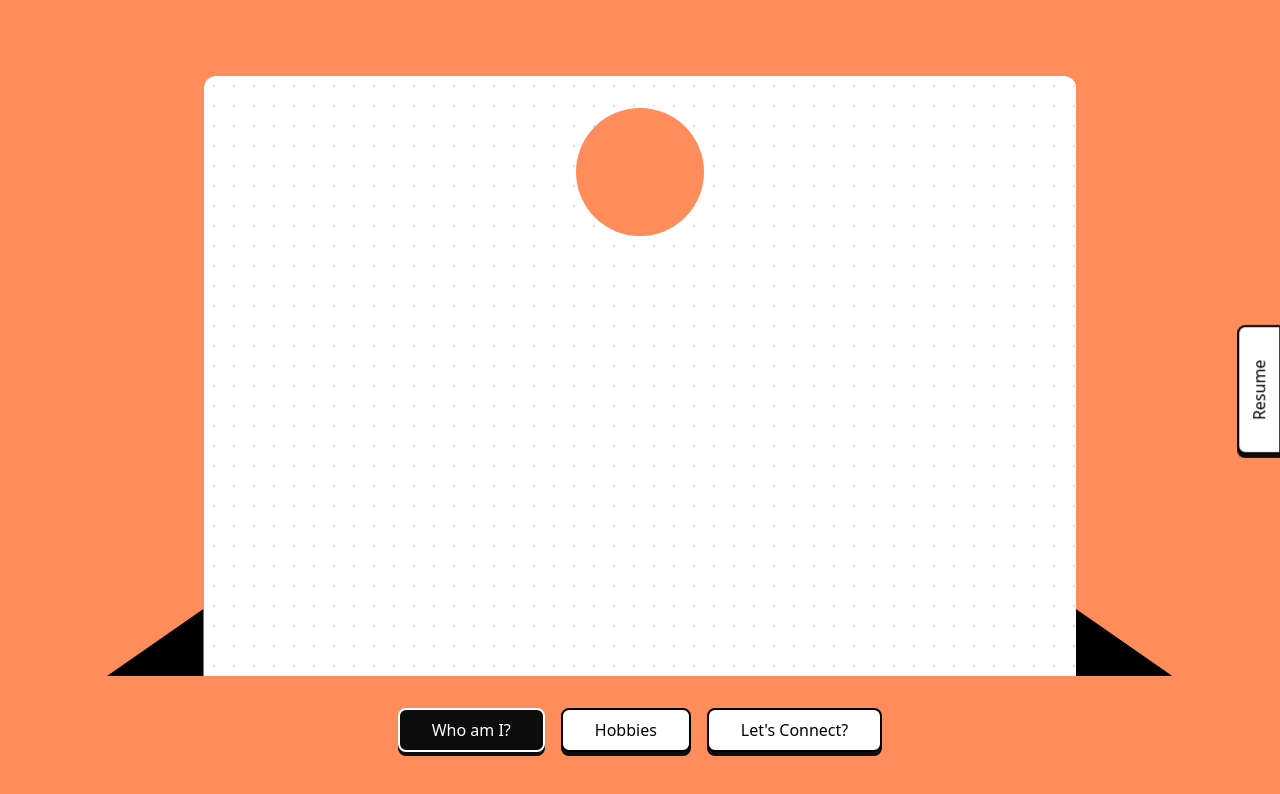
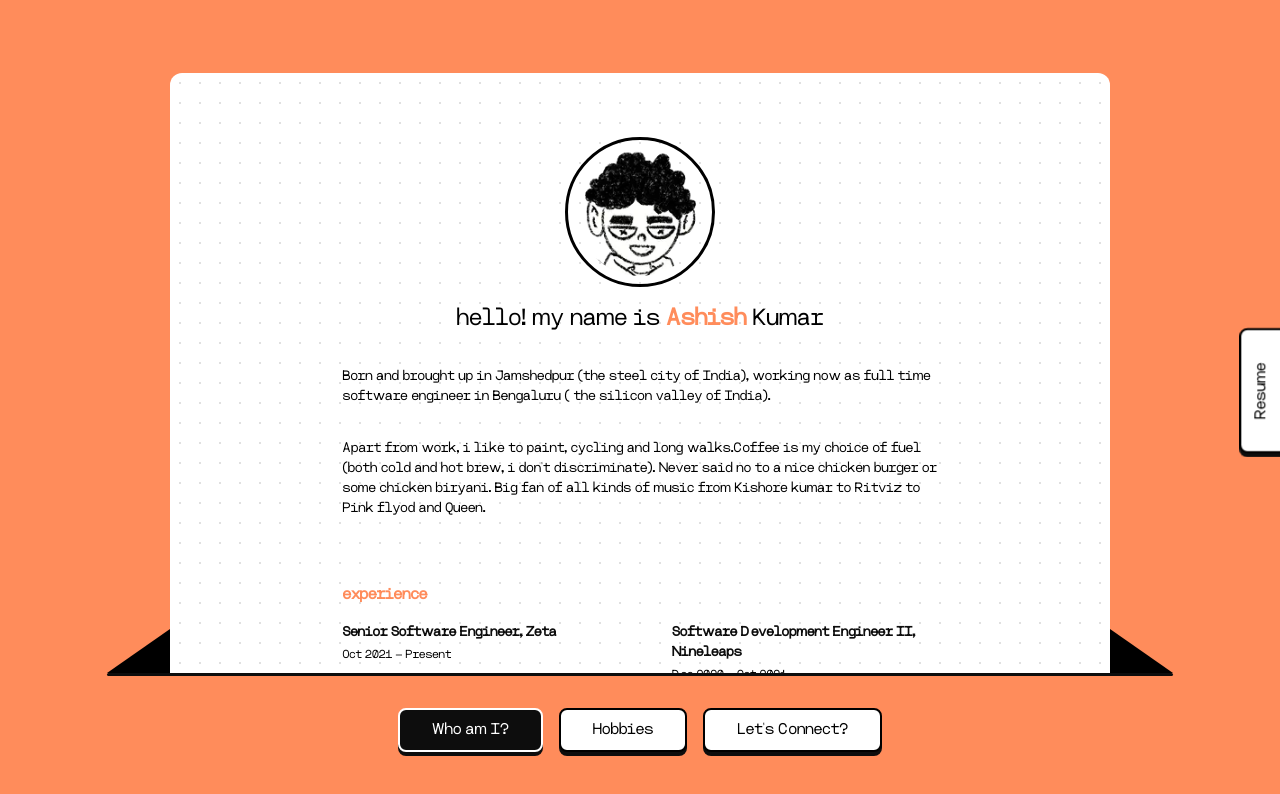
Before and after one commit to imashishks/portfolio-react, a React (Vite) app: page /whoami in a window 1280 px wide. Shown: the top 794 px of the page. Built offline with nearby package versions, Linux system fonts and the light colour scheme.

Commit message:
completed whoami page

```diff
--- a/src/App.tsx
+++ b/src/App.tsx
@@ -12,7 +12,7 @@ function App() {
   return (
     <BrowserRouter>
       <AppRoutes />
-      <Button className="fixed top-1/2 right-0 rotate-270 shadow-[-4px_0px_0_rgb(13,13,13)]! transform-[translate(25%,100%)] rounded-b-none! h-[44px] hover:h-[48px] hover:transform-[translate(25%,88%)]">
+      <Button className="fixed top-1/2 right-0 rotate-270 shadow-[-4px_0px_0_rgb(13,13,13)]! transform-[translate(25%,100%)] rounded-b-none! h-[44px] hover:h-[46px] hover:transform-[translate(26%,92%)]">
         Resume
       </Button>
     </BrowserRouter>
--- a/src/components/Layout.tsx
+++ b/src/components/Layout.tsx
@@ -22,19 +22,19 @@ function Layout({ children }: LayoutProps) {
   return (
     <div
       className={classNames(
-        "w-screen h-screen flex flex-col justify-end items-center transition-colors duration-400 ease-in-out",
+        "w-screen h-screen flex flex-col justify-end items-center transition-colors duration-400 ease-in-out ",
         backgroundClass
       )}
     >
-      <div className="w-5/6 flex items-end h-[75%] mb-6">
+      <div className="w-5/6 flex items-end h-[75%]">
         <svg
-          width="97"
-          height="67"
-          viewBox="0 0 97 67"
+          width="63"
+          height="44"
+          viewBox="0 0 63 44"
           fill="none"
           xmlns="http://www.w3.org/2000/svg"
         >
-          <path d="M96.3013 0V67H0L96.3013 0Z" fill="black" />
+          <path d="M63 0V44H0L63 0Z" fill="black" />
         </svg>
 
         <motion.div
@@ -42,31 +42,32 @@ function Layout({ children }: LayoutProps) {
           initial={{ height: "0" }}
           animate={{ height: "100%" }}
           transition={{ duration: 1, ease: [0.16, 1, 0.3, 1] }}
-          className="content bg-white bg-[radial-gradient(circle,#e0e0e0_1px,transparent_1px)] bg-size-[20px_20px] w-4/6  rounded-t-xl pt-8 p-6 grow h-full"
+          className="content bg-white bg-[radial-gradient(circle,#e0e0e0_1px,transparent_1px)] bg-size-[20px_20px] w-4/6  rounded-t-xl pt-8 p-6 pb-0 grow h-full"
         >
-          <main className="flex-1">
+          <main className="flex-1 h-full">
             <motion.div
               key={activeRoute}
               initial={{ opacity: 0, filter: "blur(10px)" }}
               animate={{ opacity: 1, filter: "blur(0px)" }}
               transition={{ duration: 0.3, ease: "easeOut", delay: 0.4 }}
+              className="flex justify-center items-center h-full overflow-y-auto"
             >
               {children}
             </motion.div>
           </main>
         </motion.div>
         <svg
-          width="97"
-          height="67"
-          viewBox="0 0 97 67"
+          width="63"
+          height="44"
+          viewBox="0 0 63 44"
           fill="none"
           xmlns="http://www.w3.org/2000/svg"
         >
-          <path d="M0 0V67H96.3013L0 0Z" fill="black" />
+          <path d="M5.32134e-07 0V44H63L5.32134e-07 0Z" fill="black" />
         </svg>
       </div>
 
-      {/* <motion.div className="w-5/6 h-[3px] bg-black rounded-sm mb-5"></motion.div> */}
+      <motion.div className="w-5/6 h-[3px] bg-black rounded-sm mb-6"></motion.div>
       <Navigation activeRoute={activeRoute} />
     </div>
   );
--- a/src/components/common/Button.tsx
+++ b/src/components/common/Button.tsx
@@ -1,44 +1,29 @@
 import { motion } from "motion/react";
-import { ReactNode, CSSProperties } from "react";
+import { ReactNode } from "react";
 import { Link } from "react-router-dom";
 import classNames from "classnames";
 
 interface ButtonProps {
   children: ReactNode;
-  variant?: "link" | "button";
-  to?: string;
+  variant: "link";
+  to: string;
   active?: boolean;
   className?: string;
-  style?: CSSProperties;
 }
 
-function Button({
-  children,
-  variant = "button",
-  to,
-  active,
-  className,
-  style,
-}: ButtonProps) {
+function Button({ children, variant, to, active, className }: ButtonProps) {
   const baseClasses = `bg-white px-8 py-2 border-2 shadow-[0_4px_0_rgb(13,13,13)] rounded-lg cursor-pointer ${
     className ? className : ""
   }`;
   const activeClasses = "!bg-black text-white";
   console.log(className);
   console.log(active);
-  return variant === "link" && to ? (
-    <Link
-      to={to}
-      className={classNames(baseClasses, active && activeClasses)}
-      style={style}
-    >
+  return variant === "link" ? (
+    <Link to={to} className={classNames(baseClasses, active && activeClasses)}>
       {children}
     </Link>
   ) : (
-    <motion.button
-      className={classNames(baseClasses, active && activeClasses)}
-      style={style}
-    >
+    <motion.button className={classNames(baseClasses, active && activeClasses)}>
       {children}
     </motion.button>
   );
--- a/src/config/routes.tsx
+++ b/src/config/routes.tsx
@@ -1,5 +1,5 @@
 import { RouteObject, Navigate } from "react-router-dom";
-import WhoAmI from "../pages/WhoAmI";
+import WhoAmI from "../pages/WhoAmI/WhoAmI";
 import Hobbies from "../pages/Hobbies";
 import Contact from "../pages/Contact";
 import { ROUTES } from "./../constants";
--- a/src/index.css
+++ b/src/index.css
@@ -1,6 +1,16 @@
 @import "tailwindcss";
 
+@font-face {
+  font-family: "Heming";
+  src: url("./assets/fonts/heming.ttf") format("truetype");
+  font-weight: normal;
+  font-style: normal;
+  font-display: swap;
+}
+
 @theme {
+  --font-family-sans: "Heming", ui-sans-serif, system-ui, sans-serif,
+    "Apple Color Emoji", "Segoe UI Emoji", "Segoe UI Symbol", "Noto Color Emoji";
   --color-*: initial;
   --color-white: #fff;
   --color-orange: #ff8c5b;
@@ -120,3 +130,10 @@
     1
   );
 }
+
+@layer base {
+  html,
+  body {
+    font-family: var(--font-family-sans);
+  }
+}
--- a/src/pages/WhoAmI.tsx
+++ /dev/null
@@ -1,14 +0,0 @@
-import { motion } from "motion/react";
-
-function WhoAmI() {
-  return (
-    <div className=" flex justify-center items-center">
-      <motion.div
-        className="bg-orange w-32 h-32 rounded-full ease-spring-snappy "
-        whileHover={{ scale: 2 }}
-      ></motion.div>
-    </div>
-  );
-}
-
-export default WhoAmI;
--- /dev/null
+++ b/src/pages/WhoAmI/WhoAmI.tsx
@@ -0,0 +1,40 @@
+import profilePic from "./../../assets/images/profilepic.webp";
+import { motion } from "motion/react";
+import Experience from "./components/Experience";
+import Skills from "./components/Skills";
+import Education from "./components/Education";
+
+function WhoAmI() {
+  return (
+    <div className=" flex items-center flex-col w-4/6 h-full">
+      <img
+        src={profilePic}
+        alt="Profile"
+        className="rounded-full border-3 p-2 w-[150px] mt-8 "
+      />
+      <h2 className="mt-4 text-2xl ">
+        hello! my name is <span className="font-bold text-orange">Ashish</span>{" "}
+        Kumar
+      </h2>
+      <p className="mt-8  text-sm">
+        Born and brought up in Jamshedpur (the steel city of India), working now
+        as full time software engineer in Bengaluru ( the silicon valley of
+        India).
+      </p>
+      <p className="mt-8  text-sm">
+        Apart from work, i like to paint, cycling and long walks.Coffee is my
+        choice of fuel (both cold and hot brew, i don't discriminate). Never
+        said no to a nice chicken burger or some chicken biryani. Big fan of all
+        kinds of music from Kishore kumar to Ritviz to Pink flyod and Queen.
+      </p>
+
+      <Experience />
+
+      <Skills />
+
+      <Education />
+    </div>
+  );
+}
+
+export default WhoAmI;
--- /dev/null
+++ b/src/pages/WhoAmI/components/Education.tsx
@@ -0,0 +1,58 @@
+import { motion } from "motion/react";
+const education = [
+  {
+    title: "Bachelor of Technology",
+    spec: "Computer Science",
+    location: "Gandhi University, Gunupur",
+    year: "2012 - 2016",
+  },
+  {
+    title: "Higher Secondary Education",
+    spec: "Science",
+    location: "Krishna Public School, Bhilai",
+    year: "2010 - 2012",
+  },
+  {
+    title: "Matriculation",
+    spec: "Science",
+    location: "Vig English School, Jamshedpur",
+    year: "2010",
+  },
+];
+export default function Education() {
+  return (
+    <motion.section className="mt-16 w-full">
+      <h3 className="mb-4 font-bold text-orange">education</h3>
+      <motion.section
+        initial="hidden"
+        animate="visible"
+        variants={{
+          hidden: {},
+          visible: {
+            transition: {
+              staggerChildren: 0.12,
+            },
+          },
+        }}
+        className="grid grid-cols-2 gap-x-16 gap-y-4 max-w-4xl"
+      >
+        {education.map((exp, index) => (
+          <motion.div
+            key={index}
+            variants={{
+              hidden: { opacity: 0, y: 16 },
+              visible: { opacity: 1, y: 0 },
+            }}
+            transition={{ duration: 0.4, ease: "easeOut" }}
+          >
+            <p className="font-semibold text-sm text-black">
+              {exp.title} <span>({exp.spec})</span>
+            </p>
+            <p className="mt-1 text-xs text-neutral-500">{exp.location}</p>
+            <p className="mt-1 text-xs text-neutral-500">{exp.year}</p>
+          </motion.div>
+        ))}
+      </motion.section>
+    </motion.section>
+  );
+}
--- /dev/null
+++ b/src/pages/WhoAmI/components/Experience.tsx
@@ -0,0 +1,53 @@
+import { motion } from "motion/react";
+const experiences = [
+  {
+    title: "Senior Software Engineer, Zeta",
+    date: "Oct 2021 – Present",
+  },
+  {
+    title: "Software Development Engineer II, Nineleaps",
+    date: "Dec 2020 – Oct 2021",
+  },
+  {
+    title: "Software Development Engineer II, Moonraft",
+    date: "April 2018 – Dec 2020",
+  },
+  {
+    title: "Software Development Engineer, Airtory",
+    date: "June 2016 – March 2018",
+  },
+];
+export default function Experience() {
+  return (
+    <motion.section className="mt-16 w-full">
+      <h3 className="mb-4 font-bold text-orange">experience</h3>
+      <motion.section
+        initial="hidden"
+        animate="visible"
+        variants={{
+          hidden: {},
+          visible: {
+            transition: {
+              staggerChildren: 0.12,
+            },
+          },
+        }}
+        className="grid grid-cols-2 gap-x-16 gap-y-4 max-w-4xl"
+      >
+        {experiences.map((exp, index) => (
+          <motion.div
+            key={index}
+            variants={{
+              hidden: { opacity: 0, y: 16 },
+              visible: { opacity: 1, y: 0 },
+            }}
+            transition={{ duration: 0.4, ease: "easeOut" }}
+          >
+            <p className="font-semibold text-sm text-black">{exp.title}</p>
+            <p className="mt-1 text-xs text-neutral-500">{exp.date}</p>
+          </motion.div>
+        ))}
+      </motion.section>
+    </motion.section>
+  );
+}
--- /dev/null
+++ b/src/pages/WhoAmI/components/Skills.tsx
@@ -0,0 +1,53 @@
+import { motion } from "motion/react";
+const skills = [
+  {
+    title: "Frontend",
+    skill: "Vue.js, Angular, React, Redux, HTML5, SCSS, Tailwind ",
+  },
+  {
+    title: "Languages",
+    skill: "Javascript, Typescript, Node, Springboot",
+  },
+  {
+    title: "Dev Tools",
+    skill: "Webpack, Vite, Lerna, Docker, SonarQube",
+  },
+  {
+    title: "Softwares",
+    skill: "Figma, Photoshop, Illustrator, Premier Pro",
+  },
+];
+export default function Skills() {
+  return (
+    <motion.section className="mt-16 w-full">
+      <h3 className="mb-4 font-bold text-orange">skills</h3>
+      <motion.section
+        initial="hidden"
+        animate="visible"
+        variants={{
+          hidden: {},
+          visible: {
+            transition: {
+              staggerChildren: 0.12,
+            },
+          },
+        }}
+        className="grid grid-cols-2 gap-x-16 gap-y-4 max-w-4xl"
+      >
+        {skills.map((item, index) => (
+          <motion.div
+            key={index}
+            variants={{
+              hidden: { opacity: 0, y: 16 },
+              visible: { opacity: 1, y: 0 },
+            }}
+            transition={{ duration: 0.4, ease: "easeOut" }}
+          >
+            <p className="font-semibold text-sm text-black">{item.title}</p>
+            <p className="text-xs text-neutral-500">{item.skill}</p>
+          </motion.div>
+        ))}
+      </motion.section>
+    </motion.section>
+  );
+}
```
Also changed, not shown: src/assets/fonts/heming.ttf (added), src/assets/images/profilepic.webp (added).
